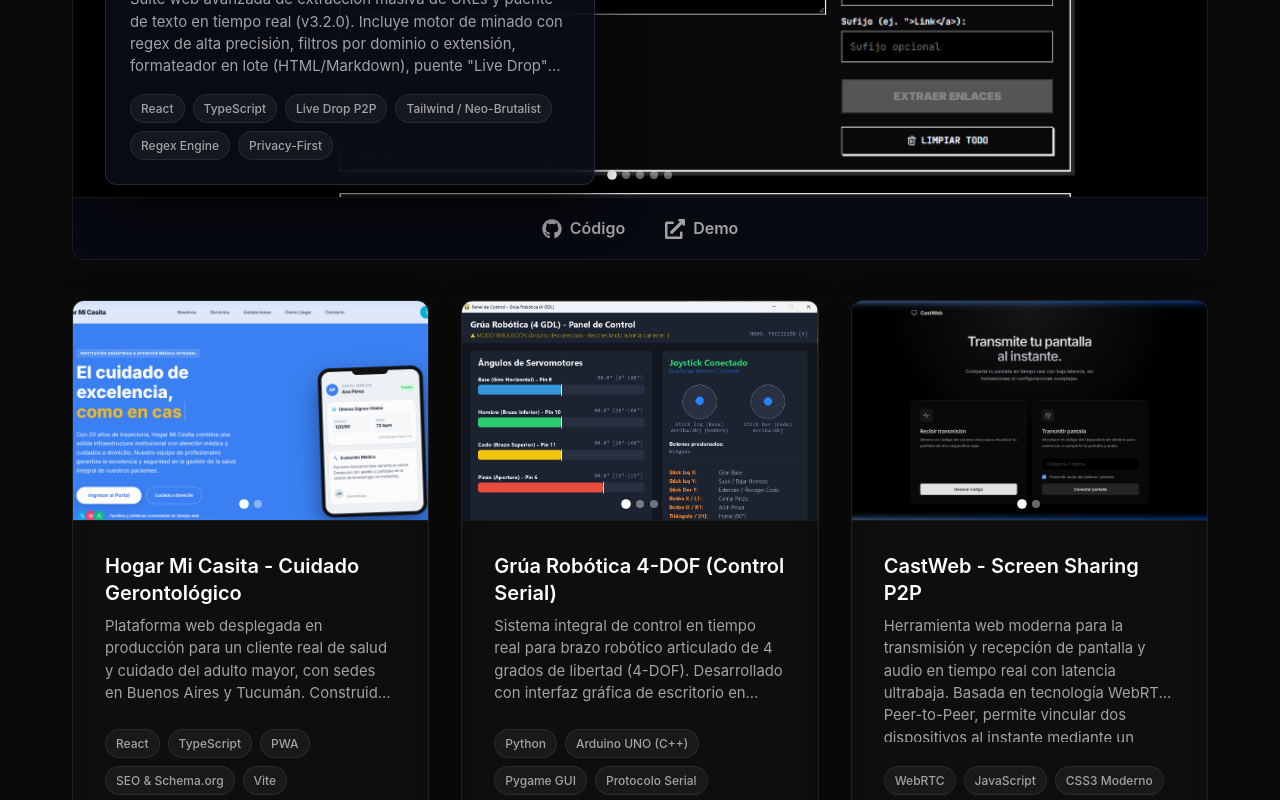
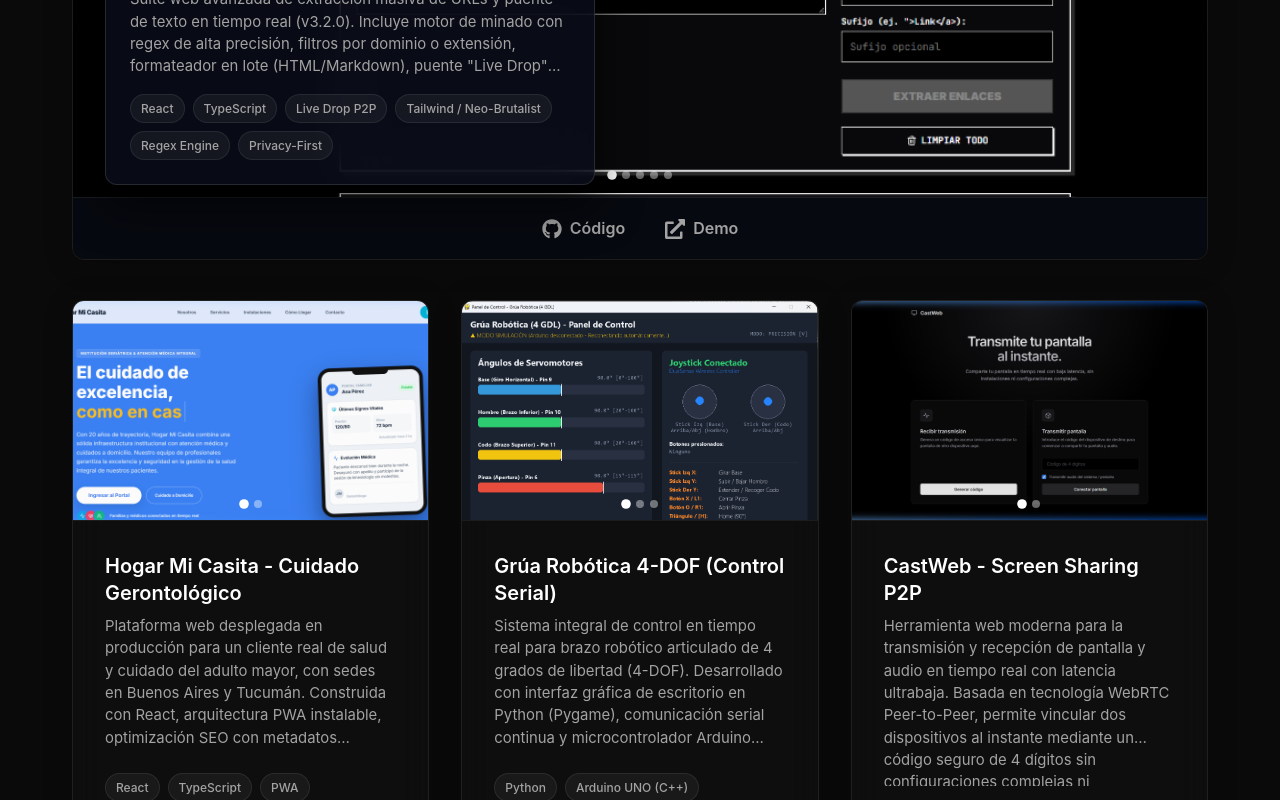
Before and after one commit to RodriA45/rodrigo-antunez-portfolio, a React (Vite) app: page / in a window 1280 px wide. Shown: the part 4407-5207 px from the top of the page. Built offline with nearby package versions, Linux system fonts and the light colour scheme.

Commit message:
fix(projects): expand card description line clamp and optimize LatinoStream text to avoid truncation

```diff
--- a/src/components/ProjectCard.css
+++ b/src/components/ProjectCard.css
@@ -65,7 +65,7 @@
   flex: 1 1 auto;
   min-height: 5.6rem;
   display: -webkit-box;
-  -webkit-line-clamp: 4;
+  -webkit-line-clamp: 6;
   -webkit-box-orient: vertical;
   overflow: hidden;
   text-overflow: ellipsis;
--- a/src/data/projects.ts
+++ b/src/data/projects.ts
@@ -162,8 +162,8 @@ export const projects: Project[] = [
   {
     id: 'latino-stream-scraper-api',
     title: 'LatinoStream - Scraper API & Reproductor Propio',
-    description: 'Arquitectura backend y suite de scraping distribuido en tiempo real para servidores de streaming (Películas, Series y Anime en audio Latino). Integra documentación interactiva OpenAPI 3.1 / Swagger, unificación y deduplicación multiserver de 9 proveedores simultáneos (SoloLatino, CineCalidad, PelisFlix, TioAnime, etc.), extracción directa de streams de video esquivando publicidad/popups invasivos, reverse proxy para streams HLS y reproductor nativo ad-free con selector de calidad y velocidad.',
-    descriptionEn: 'High-performance backend architecture and real-time distributed scraper suite for video streaming platforms (Movies, Series, and Anime with Latino audio). Features interactive OpenAPI 3.1 / Swagger docs, multi-server normalization across 9 concurrent providers (SoloLatino, CineCalidad, PelisFlix, TioAnime, etc.), direct video stream extraction bypassing invasive ads and popups, HLS reverse proxying, and a custom ad-free native video player with resolution and playback speed controls.',
+    description: 'Suite backend y motor de scraping distribuido en tiempo real para servidores de streaming (Películas, Series y Anime en audio Latino). Integra API REST con OpenAPI 3.1 / Swagger, unificación multiserver de 9 proveedores (SoloLatino, CineCalidad, PelisFlix, etc.), extracción directa de streams sin anuncios ni popups, reverse proxy HLS y reproductor propio.',
+    descriptionEn: 'Real-time distributed backend scraper suite for video streaming platforms (Movies, Series, and Anime with Latino audio). Features REST API with OpenAPI 3.1 / Swagger, 9-provider multi-server normalization (SoloLatino, CineCalidad, etc.), direct ad-free stream extraction, HLS stream proxy, and a custom native web player.',
     technologies: ['Backend API', 'Web Scraping', 'OpenAPI 3.1 (Swagger)', 'HLS Stream Proxy', 'Extracción de Streams', 'Reproductor Propio'],
     category: 'Backend',
     imageUrl: imgLatinoStream1,
```
